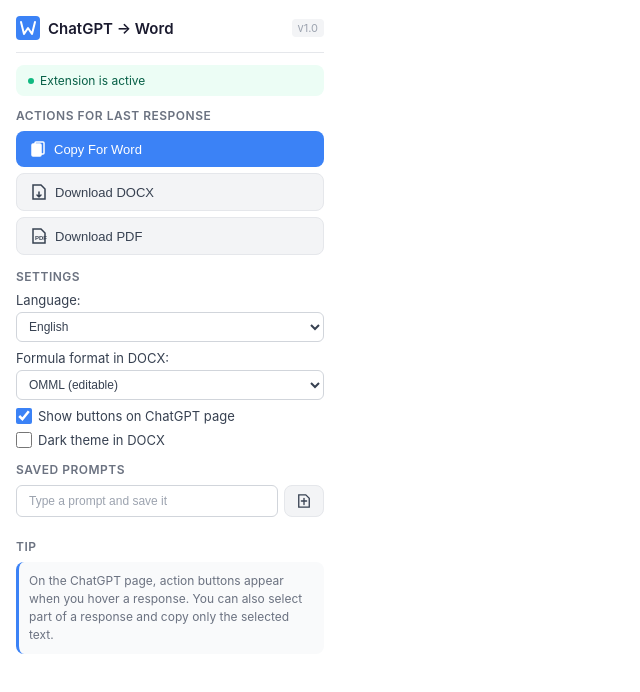
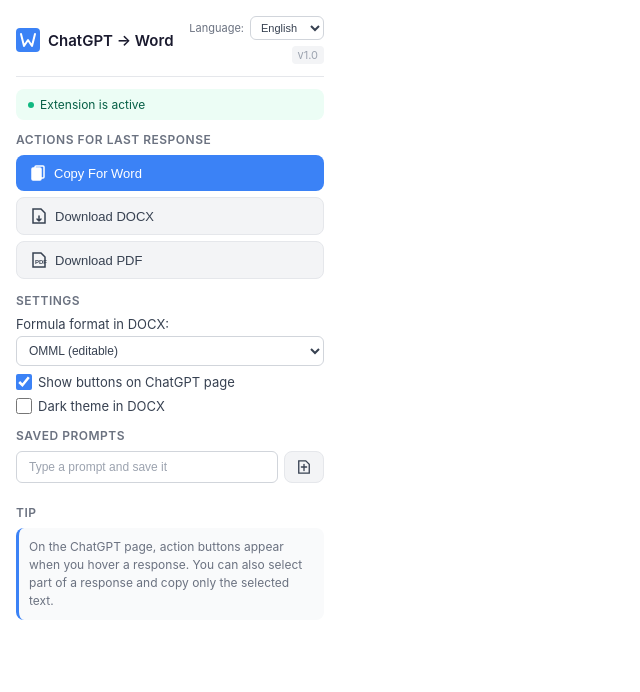
Before and after one commit to dibrovnik/chatgpt-word-copier, a website with bundled scripts: page src/popup/popup.html in a window 1280 px wide. Shown: the whole page, without its empty margins (0-640 px from the left). Built offline with nearby package versions, Linux system fonts and the light colour scheme.

Commit message:
feat(popup): add language selection dropdown to header

```diff
--- a/src/popup/popup.css
+++ b/src/popup/popup.css
@@ -35,6 +35,35 @@
   font-size: 15px;
   font-weight: 600;
   color: #1a1a2e;
+}
+
+.header-tools {
+  display: flex;
+  flex-direction: column;
+  align-items: flex-end;
+  gap: 6px;
+}
+
+.lang-inline {
+  display: flex;
+  align-items: center;
+  gap: 6px;
+}
+
+.lang-inline label {
+  font-size: 11px;
+  color: #6b7280;
+  white-space: nowrap;
+}
+
+.lang-inline select {
+  height: 24px;
+  padding: 2px 6px;
+  border: 1px solid #d1d5db;
+  border-radius: 6px;
+  font-size: 11px;
+  background: white;
+  color: #374151;
 }
 
 .version {
--- a/src/popup/popup.html
+++ b/src/popup/popup.html
@@ -16,7 +16,16 @@
         </svg>
         <h1>ChatGPT → Word</h1>
       </div>
-      <span class="version">v1.0</span>
+      <div class="header-tools">
+        <div class="lang-inline">
+          <label for="languageSelect" id="languageLabel">Language:</label>
+          <select id="languageSelect">
+            <option id="languageOptionEn" value="en">English</option>
+            <option id="languageOptionRu" value="ru">Russian</option>
+          </select>
+        </div>
+        <span class="version">v1.0</span>
+      </div>
     </div>
 
     <div id="status" class="status status-ok">
@@ -53,13 +62,6 @@
 
     <div class="section">
       <h2 id="settingsTitle">Settings</h2>
-      <div class="setting">
-        <label for="languageSelect" id="languageLabel">Language:</label>
-        <select id="languageSelect">
-          <option id="languageOptionEn" value="en">English</option>
-          <option id="languageOptionRu" value="ru">Russian</option>
-        </select>
-      </div>
       <div class="setting">
         <label for="mathMode" id="mathModeLabel">Formula format in DOCX:</label>
         <select id="mathMode">
```
